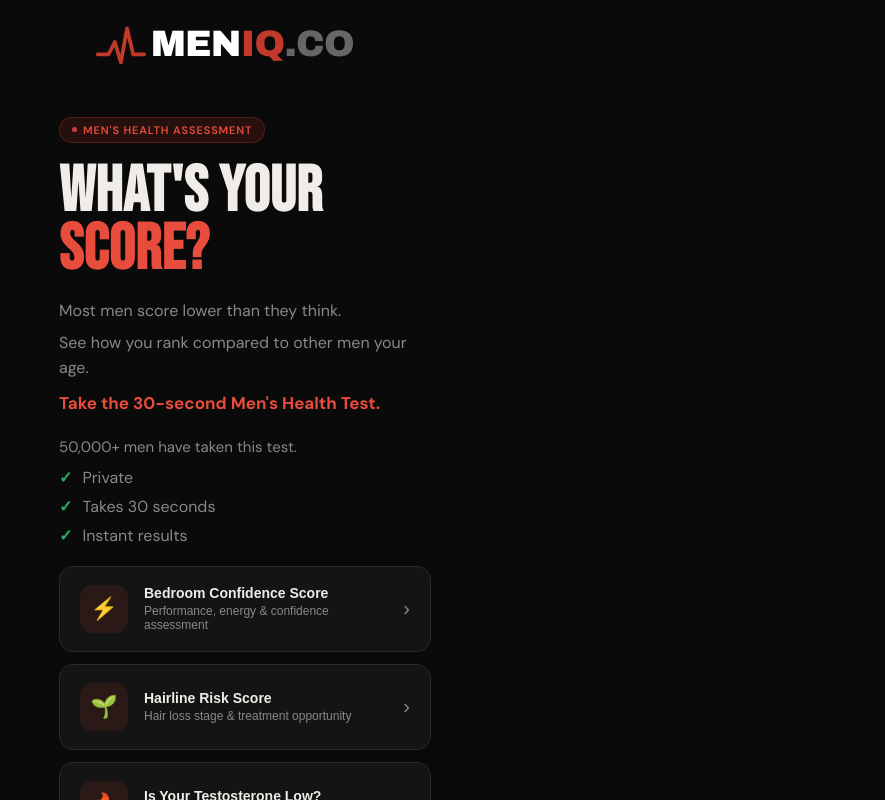
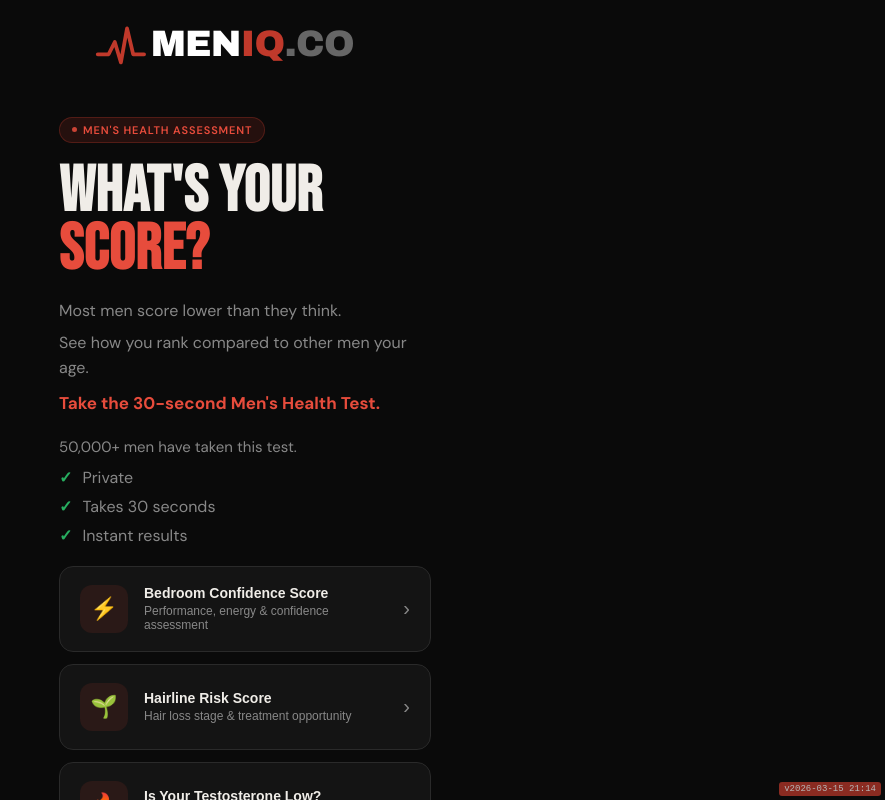
Before and after one commit to tabertop/meniq, a Next.js app: page / in a window 1280 px wide. Shown: the whole page, without its empty margins (395-1280 px from the left). Built offline with nearby package versions, Linux system fonts and the light colour scheme.

Commit message:
fix: force rebuild + add build timestamp stamp

```diff
--- a/pages/index.js
+++ b/pages/index.js
@@ -1,3 +1,4 @@
+/* BUILD: 2026-03-15T21:14:35.058Z */
 import Head from 'next/head'
 import dynamic from 'next/dynamic'
 
@@ -36,7 +37,10 @@ export default function Home() {
         <link href="https://fonts.googleapis.com/css2?family=Bebas+Neue&family=DM+Sans:wght@300;400;500;600;700&display=swap" rel="stylesheet" />
         <script dangerouslySetInnerHTML={{ __html: `!function (w, d, t) {w.TiktokAnalyticsObject=t;var ttq=w[t]=w[t]||[];ttq.methods=["page","track","identify","instances","debug","on","off","once","ready","alias","group","enableCookie","disableCookie","holdConsent","revokeConsent","grantConsent"],ttq.setAndDefer=function(t,e){t[e]=function(){t.push([e].concat(Array.prototype.slice.call(arguments,0)))}};for(var i=0;i<ttq.methods.length;i++)ttq.setAndDefer(ttq,ttq.methods[i]);ttq.instance=function(t){for(var e=ttq._i[t]||[],n=0;n<ttq.methods.length;n++)ttq.setAndDefer(e,ttq.methods[n]);return e},ttq.load=function(e,n){var r="https://analytics.tiktok.com/i18n/pixel/events.js";ttq._i=ttq._i||{},ttq._i[e]=[],ttq._i[e]._u=r,ttq._t=ttq._t||{},ttq._t[e]=+new Date,ttq._o=ttq._o||{},ttq._o[e]=n||{};n=document.createElement("script");n.type="text/javascript",n.async=!0,n.src=r+"?sdkid="+e+"&lib="+t;e=document.getElementsByTagName("script")[0];e.parentNode.insertBefore(n,e)};ttq.load('D6QVB5JC77UD56GIEVNG');ttq.page();}(window, document, 'ttq');` }} />
       </Head>
-      <MaxRxQuiz />
+      <>
+      <div style={{position:'fixed',bottom:4,right:4,background:'#c0392b',color:'#fff',fontSize:'9px',padding:'2px 5px',borderRadius:3,zIndex:9999,fontFamily:'monospace',opacity:0.7}}>
+        v{new Date('2026-03-15T21:14:35.058Z').toISOString().slice(0,16).replace('T',' ')}
+      </div><MaxRxQuiz /></>
     </>
   )
 }
```
